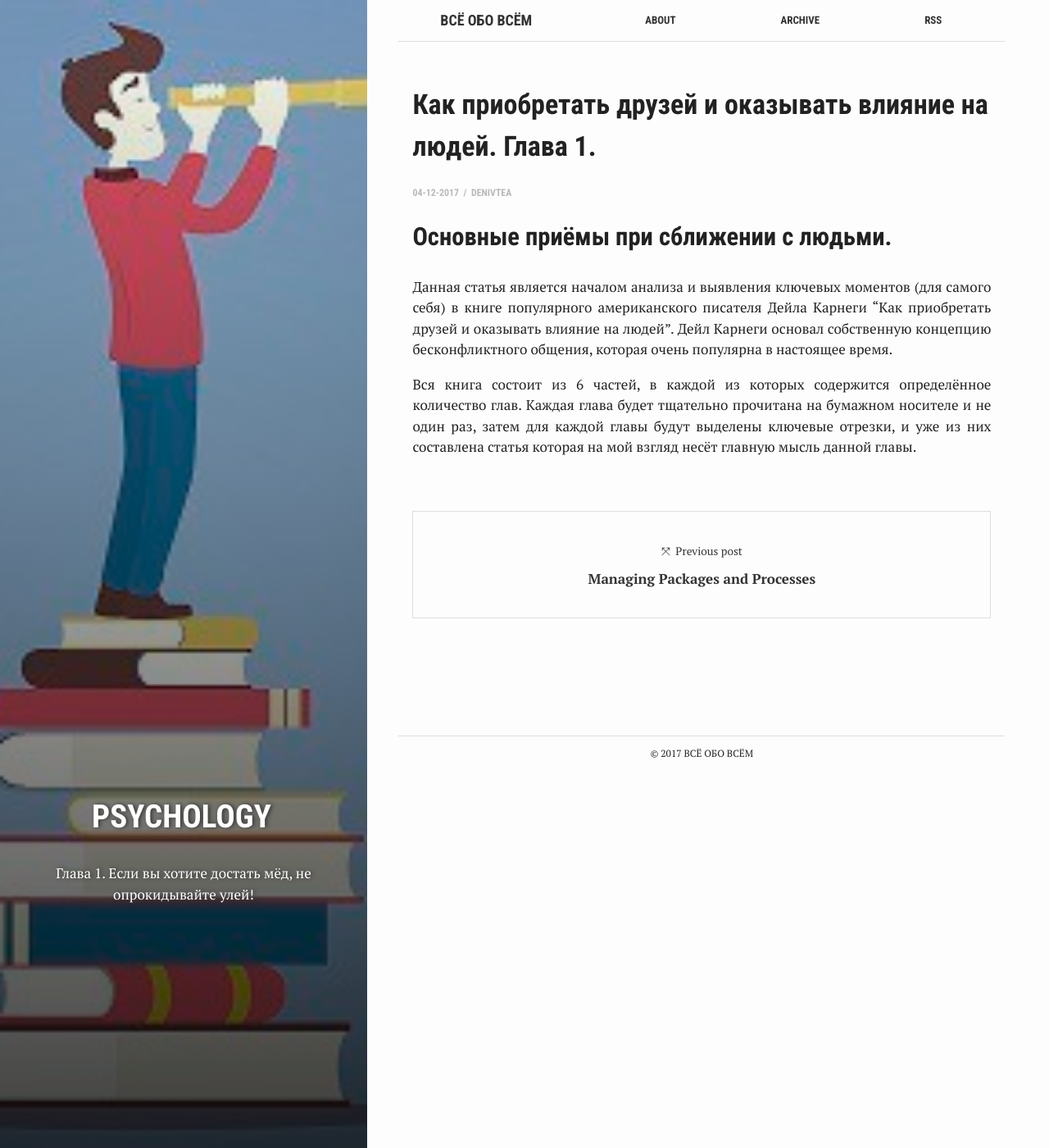
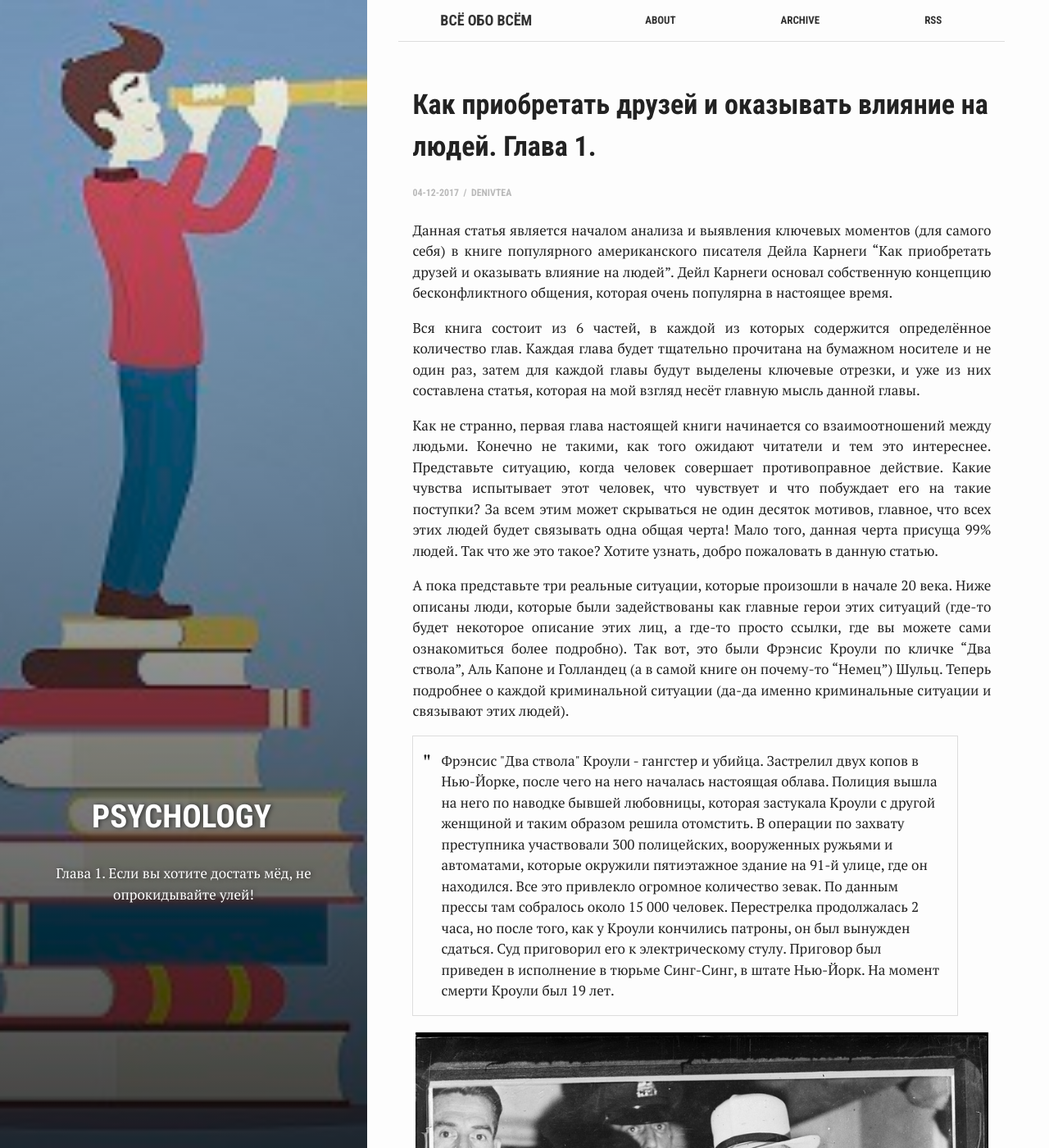
Before and after one commit to ghostmorgan/ghostmorgan.github.io, a Jekyll site: the page built from _posts/2017-12-04-how_to_get_friends_ch_01.md, in a window 1280 px wide and 1400 px high. Shown: the whole window at 82% size. Built offline with Jekyll 4.4.1, drawn with Linux system fonts in a browser that asks for light colours; nearby versions of some CDN libraries; comment, search, counter and statistics services are not loaded.

Commit message:
Update 2017-12-04-how_to_get_friends_ch_01.md

```diff
--- a/_posts/2017-12-04-how_to_get_friends_ch_01.md
+++ b/_posts/2017-12-04-how_to_get_friends_ch_01.md
@@ -11,8 +11,15 @@ tags: ['psychology']
 author: DenIvTea
 ---
 
-## Основные приёмы при сближении с людьми.
-
 Данная статья является началом анализа и выявления ключевых моментов (для самого себя) в книге популярного американского писателя Дейла Карнеги "Как приобретать друзей и оказывать влияние на людей". Дейл Карнеги основал собственную концепцию бесконфликтного общения, которая очень популярна в настоящее время.
 
-Вся книга состоит из 6 частей, в каждой из которых содержится определённое количество глав. Каждая глава будет тщательно прочитана на бумажном носителе и не один раз, затем для каждой главы будут выделены ключевые отрезки, и уже из них составлена статья которая на мой взгляд несёт главную мысль данной главы.
+Вся книга состоит из 6 частей, в каждой из которых содержится определённое количество глав. Каждая глава будет тщательно прочитана на бумажном носителе и не один раз, затем для каждой главы будут выделены ключевые отрезки, и уже из них составлена статья, которая на мой взгляд несёт главную мысль данной главы.
+
+Как не странно, первая глава настоящей книги начинается со взаимоотношений между людьми. Конечно не такими, как того ожидают читатели и тем это интереснее. Представьте ситуацию, когда человек совершает противоправное действие. Какие чувства испытывает этот человек, что чувствует и что побуждает его на такие поступки? За всем этим может скрываться не один десяток мотивов, главное, что всех этих людей будет связывать одна общая черта! Мало того, данная черта присуща 99% людей. Так что же это такое? Хотите узнать, добро пожаловать в данную статью.
+
+А пока представьте три реальные ситуации, которые произошли в начале 20 века. Ниже описаны люди, которые были задействованы как главные герои этих ситуаций (где-то будет некоторое описание этих лиц, а где-то просто ссылки, где вы можете сами ознакомиться более подробно). Так вот, это были Фрэнсис Кроули по кличке "Два ствола", Аль Капоне и Голландец (а в самой книге он почему-то "Немец") Шульц. Теперь подробнее о каждой криминальной ситуации (да-да именно криминальные ситуации и связывают этих людей).
+
+
+<blockquote>Фрэнсис "Два ствола" Кроули - гангстер и убийца. Застрелил двух копов в Нью-Йорке, после чего на него началась настоящая облава. Полиция вышла на него по наводке бывшей любовницы, которая застукала Кроули с другой женщиной и таким образом решила отомстить. В операции по захвату преступника участвовали 300 полицейских, вооруженных ружьями и автоматами, которые окружили пятиэтажное здание на 91-й улице, где он находился. Все это привлекло огромное количество зевак. По данным прессы там собралось около 15 000 человек. Перестрелка продолжалась 2 часа, но после того, как у Кроули кончились патроны, он был вынужден сдаться. Суд приговорил его к электрическому стулу. Приговор был приведен в исполнение в тюрьме Синг-Синг, в штате Нью-Йорк. На момент смерти Кроули был 19 лет.</blockquote>
+
+[![railroad]({{ site.images | relative_url }}/psych/kroul.jpg)]({{ site.images | relative_url }}/psych/kroul.jpg)
```
